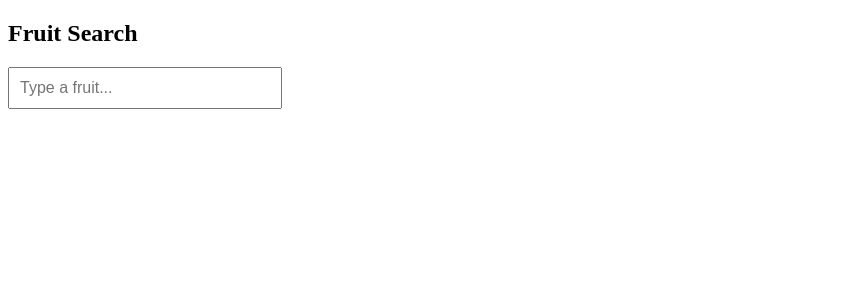
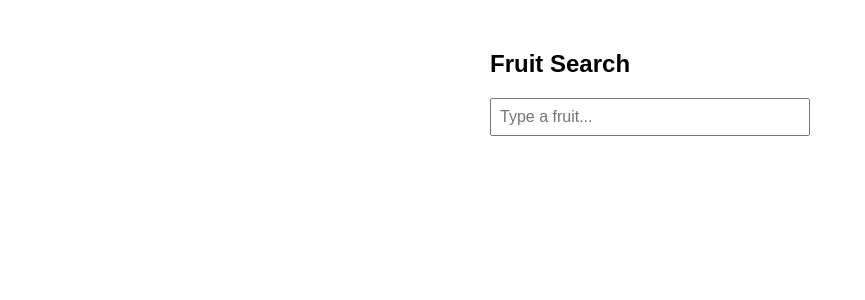
Before and after one commit to acciojob/auto-complete-Gokleshchaudhary, a React app: page / in a window 1280 px wide. Shown: the top 300 px of the page, without its empty margins (0-865 px from the left). Built offline with nearby package versions, Linux system fonts and the light colour scheme.

Commit message:
Update App.css

```diff
--- a/src/components/App.css
+++ b/src/components/App.css
@@ -1,6 +1,28 @@
+.autocomplete-container {
+  width: 300px;
+  margin: 50px auto;
+  font-family: sans-serif;
+}
+
 .search {
+  width: 100%;
+  padding: 8px;
   font-size: 16px;
-  padding: 10px;
-  width: 250px;
-  margin-bottom: 10px;
 }
+
+.suggestions {
+  list-style: none;
+  padding: 0;
+  margin: 0;
+  border: 1px solid #ccc;
+  border-top: none;
+}
+
+.suggestions li {
+  padding: 8px;
+  cursor: pointer;
+}
+
+.suggestions li:hover {
+  background-color: #f0f0f0;
+}
```
